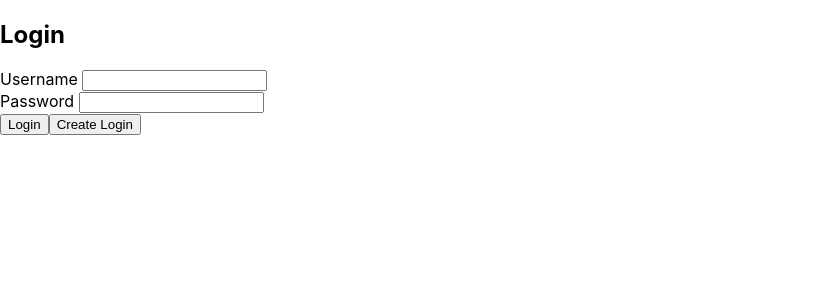
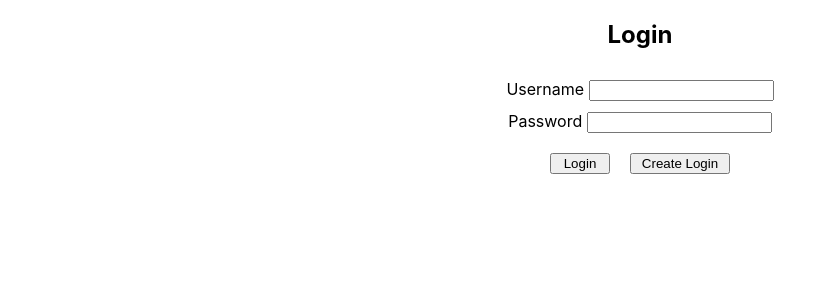
Before and after one commit to wmck126/fitness-tracker, a React (Create React App) app: page /login in a window 1280 px wide. Shown: the top 300 px of the page, without its empty margins (0-837 px from the left). Built offline with nearby package versions, Linux system fonts and the light colour scheme; data requests are answered from the project's data file.

Commit message:
Started fitness form

```diff
--- a/db.json
+++ b/db.json
@@ -13,30 +13,16 @@
       "name": "Mike"
     },
     {
-      "id": 3,
-      "username": "hi",
-      "password": "bye",
-      "name": "Charles"
-    },
+      "username": "tt",
+      "password": "yy",
+      "id": 3
+    }
+  ],
+  "excercises": [
     {
-      "username": "wmck",
-      "password": "mck",
-      "id": 4
-    },
-    {
-      "username": "test123",
-      "password": "test456",
-      "id": 5
-    },
-    {
-      "username": "sugar",
-      "password": "spice",
-      "id": 6
-    },
-    {
-      "username": "123",
-      "password": "456",
-      "id": 7
+      "arm": "Bench Press",
+      "leg": "Squat",
+      "cardio": "Run"
     }
   ]
 }
--- a/src/App.js
+++ b/src/App.js
@@ -3,6 +3,7 @@ import Login from './Login';
 import Welcome from './Welcome';
 import { BrowserRouter, Routes, Route } from 'react-router-dom';
 import CreateLogin from './CreateLogin';
+import Fitness from './Fitness';
 
 function App() {
   return (
@@ -11,6 +12,7 @@ function App() {
         <Route path="/" element={<Welcome />} />
         <Route path="/login" element={<Login />}/>
         <Route path="/createlogin" element={<CreateLogin />}/>
+        <Route path="/exercise" element={<Fitness />} />
 
     </Routes>
     </BrowserRouter>
--- a/src/CreateLogin.js
+++ b/src/CreateLogin.js
@@ -8,6 +8,7 @@ export default function CreateLogin() {
 
   const navigate = useNavigate()
 
+  const refresh = () => window.location.reload()
 
     function handleSubmit(e) {
       e.preventDefault()
@@ -21,7 +22,7 @@ export default function CreateLogin() {
           })
           .then(r => r.json())
           .then((newLogin) => setLoginInfo(newLogin))
-          .then(navigate("/login").location.reload())
+          .then(navigate("/"))
       }
 
 
--- /dev/null
+++ b/src/Fitness.js
@@ -0,0 +1,20 @@
+import React, { useEffect, useState } from 'react'
+import FitnessForm from './FitnessForm'
+
+function Fitness() {
+  const [exercises, setExercise] = useState([])
+
+  useEffect(() => {
+    fetch("http://localhost:8000/excercises")
+    .then(r => r.json())
+    .then(data => setExercise(data))
+  },[]  )
+  console.log(exercises)
+  return (
+    <div>
+      {exercises.map((data) => <FitnessForm dumbell={data.arm} squat={data.leg} run={data.cardio}/>)}
+    </div>
+  )
+}
+
+export default Fitness
--- /dev/null
+++ b/src/FitnessForm.js
@@ -0,0 +1,24 @@
+import React from 'react'
+
+function FitnessForm({dumbell, squat, run}) {
+  console.log(dumbell)
+  return (
+    <div>
+      <h1>FitnessForm</h1>
+      <form>
+        <label>{dumbell}</label>
+        <input type="text"></input>
+      </form>
+      <form>
+        <label>{squat}</label>
+        <input type="text"></input>
+      </form>
+      <form>
+        <label>{run}</label>
+        <input type="text"></input>
+      </form>
+    </div>
+  )
+}
+
+export default FitnessForm
--- a/src/Login.js
+++ b/src/Login.js
@@ -21,6 +21,7 @@ export default function Login() {
   const LogOut = () => {
     setUser({username: ""})
     setError("")
+    navigate("/")
   }
 
   const Login = details => {
--- a/src/LoginForm.js
+++ b/src/LoginForm.js
@@ -33,8 +33,10 @@ function LoginForm({login, error, createLogin}) {
                 name="password"/>
 
             </div>
-            <button type="submit">Login</button>
-            <button type="submit" onClick={createLogin}>Create Login</button>
+            <div className='loginbttns'>
+            <button type="submit" className='loginbttn'>Login</button>
+            <button type="submit" className='createloginbttn' onClick={createLogin}>Create Login</button>
+            </div>
           </form>
       </div>
     )
--- a/src/Welcome.js
+++ b/src/Welcome.js
@@ -7,9 +7,9 @@ export default function Welcome() {
 
 
   return(
-    <div>
+    <div className="welcome">
     <h2>Welcome to the fitness tracker app</h2>
-    <button onClick={handleLoginClick}>Login</button>
+    <button className="welcomebtn" onClick={handleLoginClick}>Login</button>
     </div>
   )
 }
--- a/src/index.css
+++ b/src/index.css
@@ -11,3 +11,39 @@ code {
   font-family: source-code-pro, Menlo, Monaco, Consolas, 'Courier New',
     monospace;
 }
+
+.loginForm{
+  display: flex;
+  justify-content: center;
+  flex-direction: column;
+  text-align: center;
+  gap: 10px;
+  align-items: center;
+}
+
+.loginbttn {
+  width: 60px;
+  margin: 10px;
+}
+
+.createloginbttn {
+  width: 100px;
+  margin: 10px;
+}
+
+.loginbttns{
+  flex-direction: row;
+  align-items: center;
+  row-gap: 10px;
+}
+
+.welcome {
+  display: flex;
+  align-items: center;
+  flex-direction: column;
+}
+
+.welcomebtn {
+  width: 70px;
+  height: 40px;
+}
```
